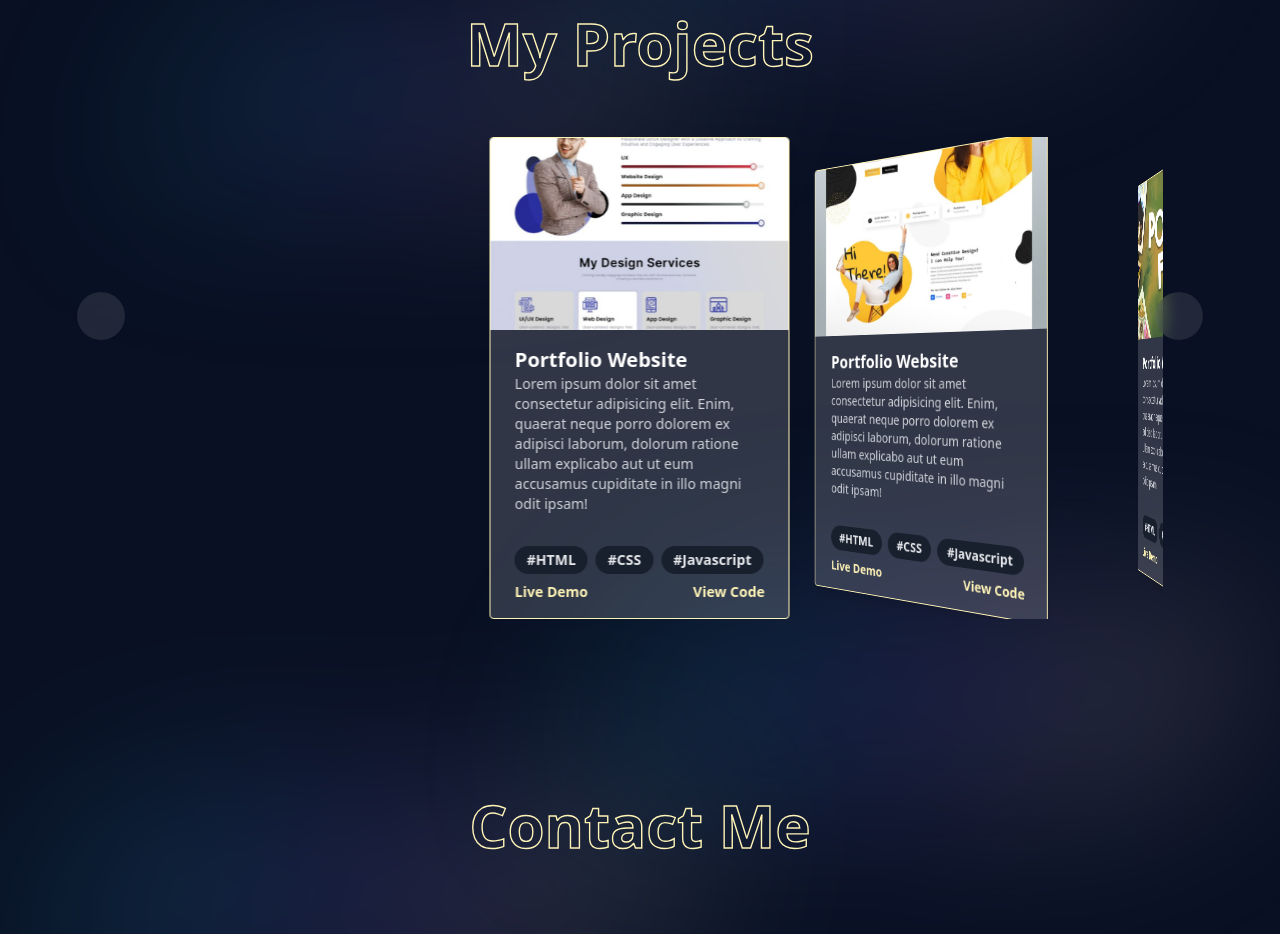
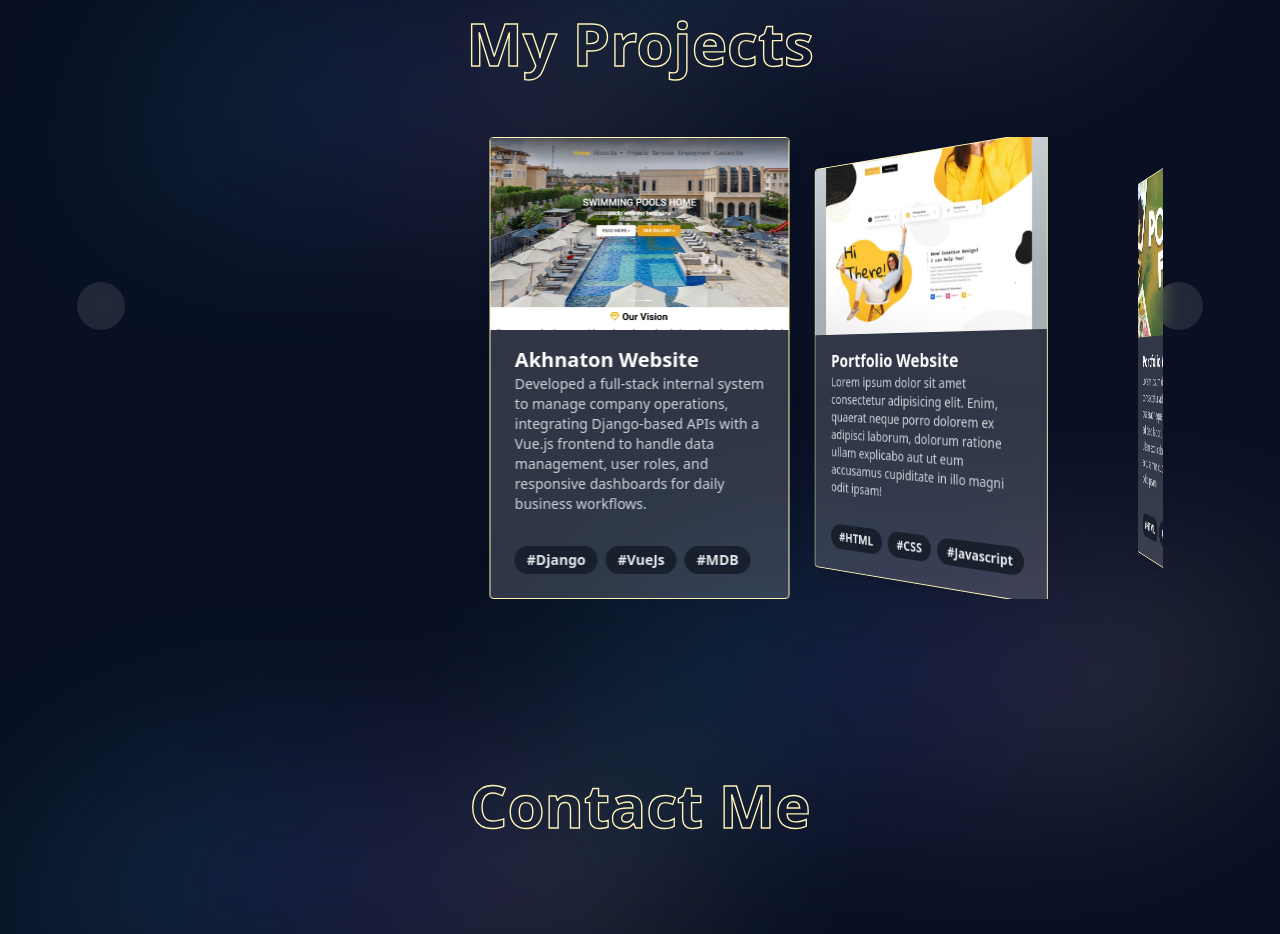
Before and after one commit to engFaridFayez/portfolio, a Vue app: page / in a window 1280 px wide. Shown: the part 4080-5014 px from the top of the page. Built offline with nearby package versions, Linux system fonts and the light colour scheme; some icons are missing.

Commit message:
Starting Editing Project Section

```diff
--- a/src/components/layout/Projects.vue
+++ b/src/components/layout/Projects.vue
@@ -65,8 +65,6 @@
           :description="project.description"
           :image="project.image"
           :tags="project.tags"
-          :liveLink="project.liveLink"
-          :codeLink="project.codeLink"
         />
       </swiper-slide>
 
@@ -90,7 +88,7 @@ import { Swiper, SwiperSlide } from "swiper/vue";
 import { EffectCoverflow, Navigation, Pagination } from "swiper/modules";
 
 // Import your project images (Vite alias @ → src/)
-import project1 from "@/assets/images/project1.jpg";
+import project1 from "@/assets/images/project1.png";
 import project2 from "@/assets/images/project2.jpg";
 import project3 from "@/assets/images/project3.jpg";
 import project4 from "@/assets/images/project4.jpg";
@@ -109,11 +107,11 @@ const swiperRef = ref(null);
 
 const projects = ref([
   {
-    title: "Portfolio Website",
+    title: "Akhnaton Website",
     description:
-      "Lorem ipsum dolor sit amet consectetur adipisicing elit. Enim, quaerat neque porro dolorem ex adipisci laborum, dolorum ratione ullam explicabo aut ut eum accusamus cupiditate in illo magni odit ipsam!",
+      "Developed a full-stack internal system to manage company operations, integrating Django-based APIs with a Vue.js frontend to handle data management, user roles, and responsive dashboards for daily business workflows.",
     image: project1,
-    tags: ["HTML", "CSS", "Javascript"],
+    tags: ["Django", "VueJs", "MDB"],
     liveLink: "/",
     codeLink: "/",
   },
```
Also changed, not shown: src/assets/images/Project1.png (added), src/assets/images/project1.jpg (deleted).
